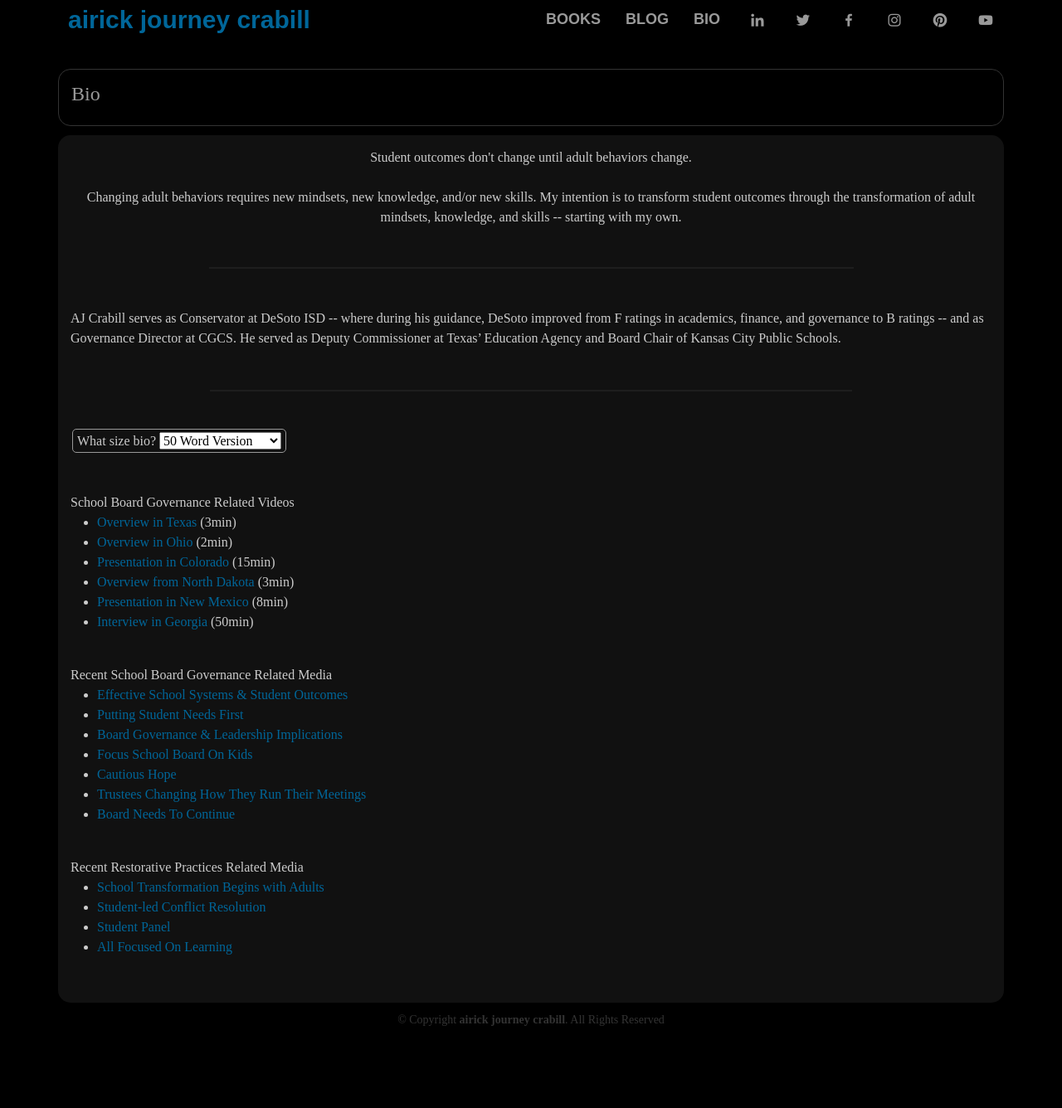
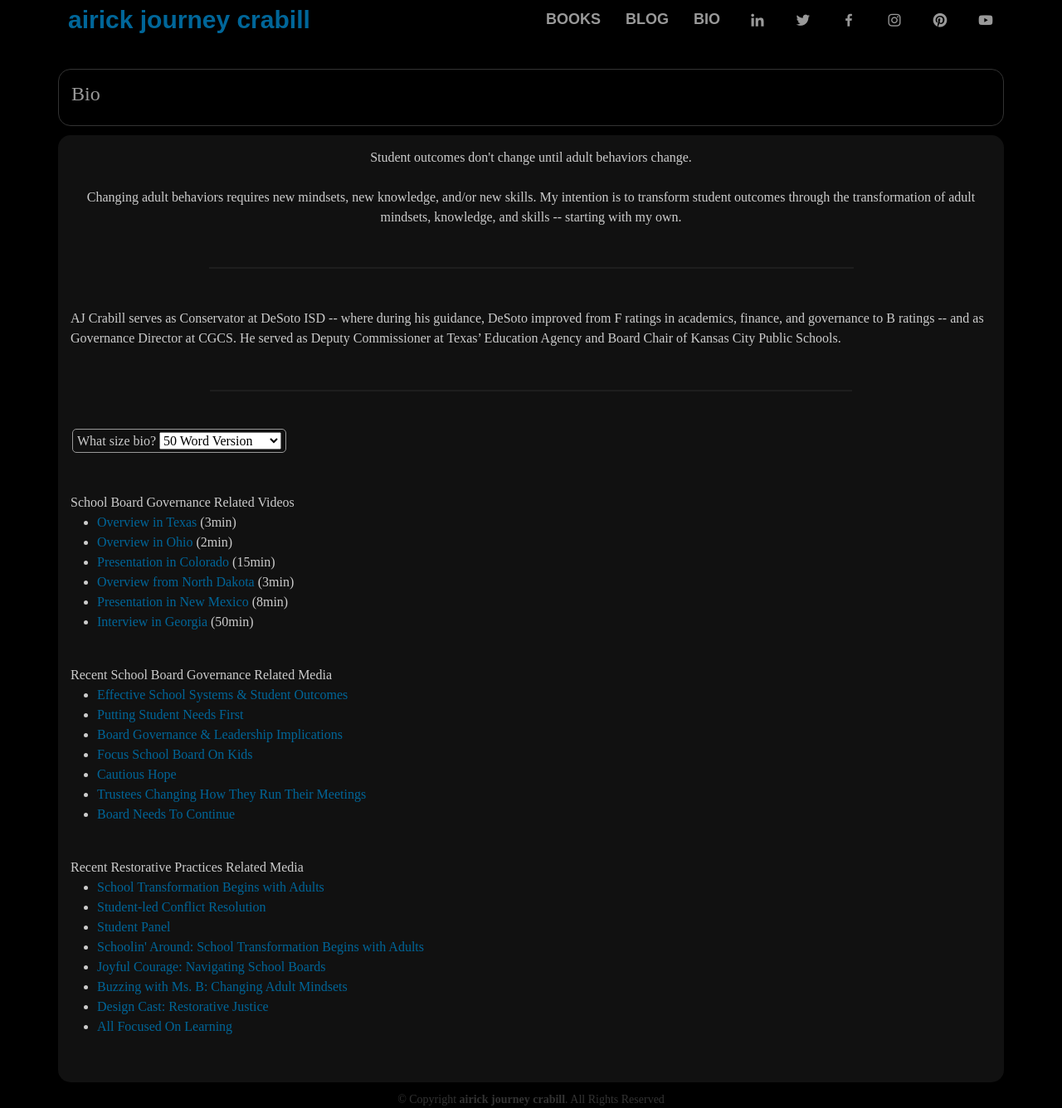
Before and after one commit to ajcrabill/ajc-com, a Jekyll site: the page built from bio/index.md, in a window 1280 px wide and 1336 px high. Shown: the whole window at 83% size. Built offline with Jekyll 4.4.1, drawn with Linux system fonts in a browser that asks for light colours.

Commit message:
podcasts

```diff
--- a/bio/index.md
+++ b/bio/index.md
@@ -98,10 +98,14 @@ toplevel: Bio
 
    Recent Restorative Practices Related Media
    <ul style="text-align: left;">
-     <li><a href="https://podcasts.apple.com/us/podcast/episode-15-school-transformation-begins-with-the-adults/id1653176434?i=1000613201573">School Transformation Begins with Adults</a></li>
-     <li><a href="https://www.dispatch.com/story/special/2023/05/05/student-project-matt-barnes-feels-student-led-conflict-resolution-needed-in-schools-angel-pinto/70170843007/">Student-led Conflict Resolution</a></li>
-     <li><a href="https://twitter.com/mnicholson_mike/status/1657194523213086721">Student Panel</a></li>
-     <li><a href="https://podcasts.apple.com/us/podcast/123-systems-from-school-board-down-to-the-teacher-all/id1549859943?i=1000615252261">All Focused On Learning</a></li>
+            <li><a href="https://podcasts.apple.com/us/podcast/episode-15-school-transformation-begins-with-the-adults/id1653176434?i=1000613201573">School Transformation Begins with Adults</a></li>
+            <li><a href="https://www.dispatch.com/story/special/2023/05/05/student-project-matt-barnes-feels-student-led-conflict-resolution-needed-in-schools-angel-pinto/70170843007/">Student-led Conflict Resolution</a></li>
+            <li><a href="https://twitter.com/mnicholson_mike/status/1657194523213086721">Student Panel</a></li>
+            <li><a href="https://podcasts.apple.com/us/podcast/episode-15-school-transformation-begins-with-the-adults/id1653176434?i=1000613201573">Schoolin' Around: School Transformation Begins with Adults</a></li>
+            <li><a href="https://www.besproutable.com/podcasts/eps-391-navigating-school-boards-with-aj-crabill/">Joyful Courage: Navigating School Boards</a></li>
+            <li><a href="https://buzzingwithmsb.libsyn.com/ep-133">Buzzing with Ms. B: Changing Adult Mindsets</a></li>
+            <li><a href="https://podcasts.apple.com/us/podcast/design-cast/id1247751652?i=1000612010298">Design Cast: Restorative Justice</a></li>
+            <li><a href="https://podcasts.apple.com/us/podcast/123-systems-from-school-board-down-to-the-teacher-all/id1549859943?i=1000615252261">All Focused On Learning</a></li>
    </ul><br/>
 
  </div>
```
Also changed, not shown: _posts/2017-07-01-Bio.md (+8 -3 lines).
